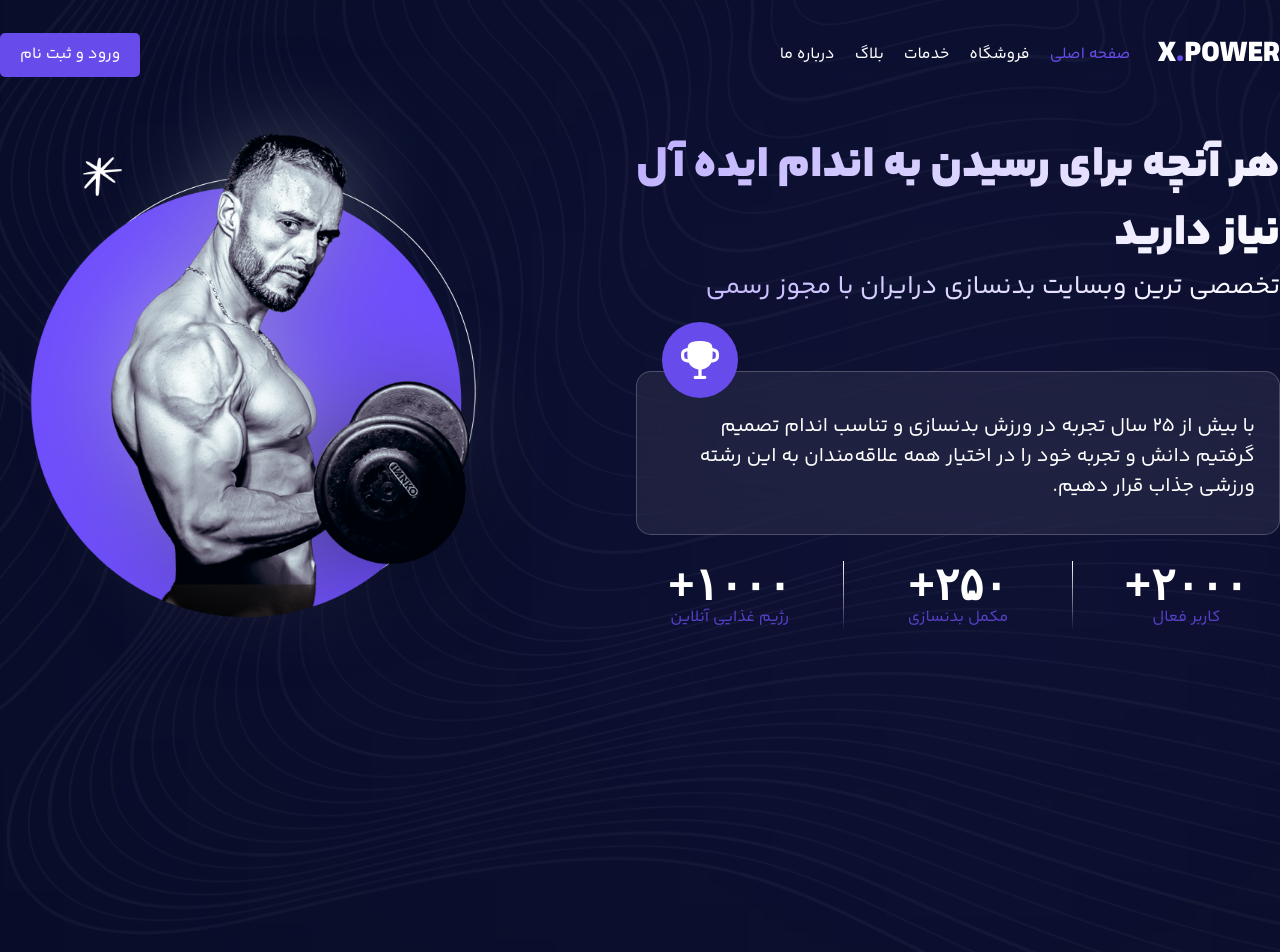
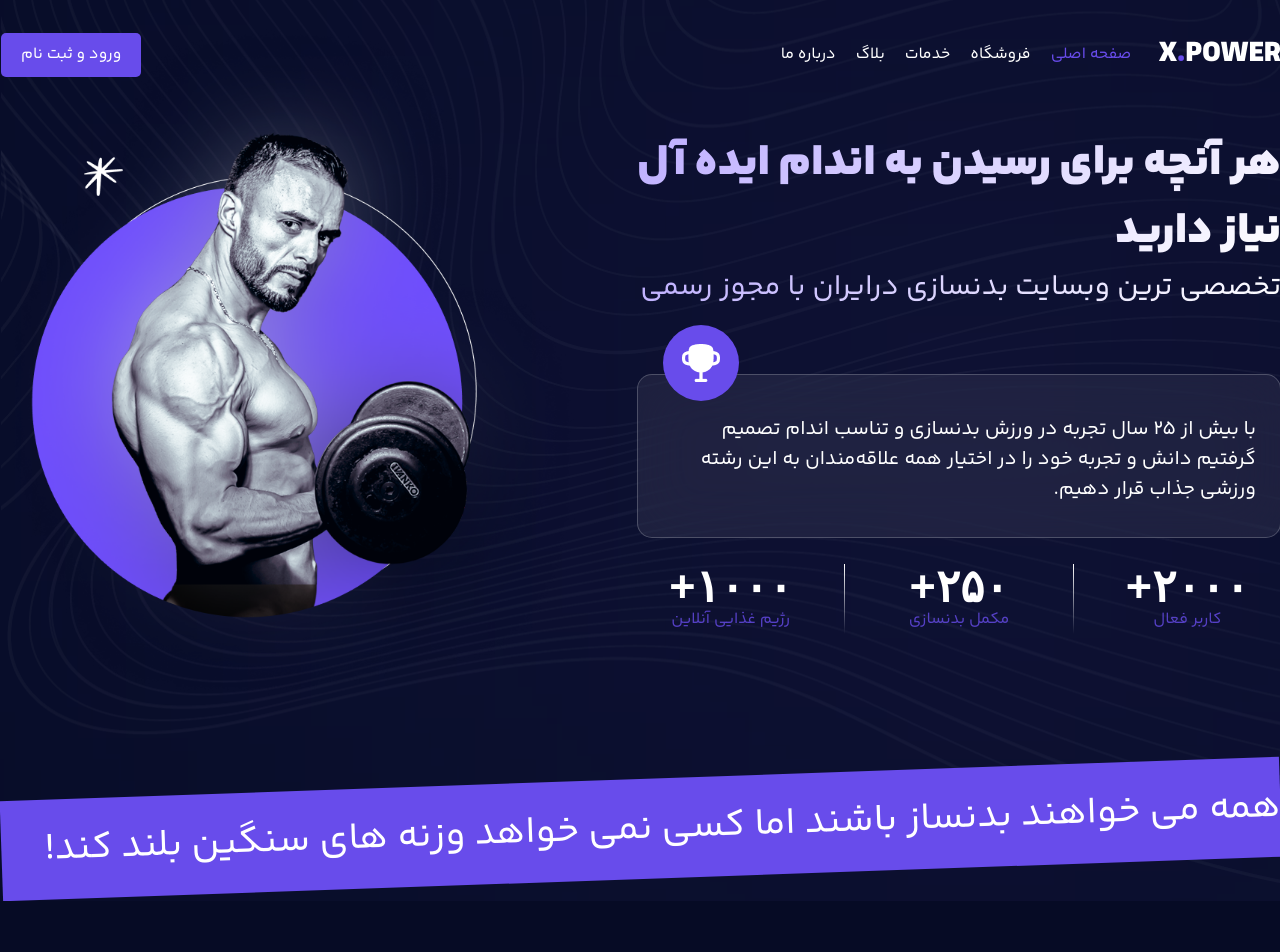
Before and after one commit to AMIRHOSEINASGHARI/project_xpower, a Next.js app: page / in a window 1280 px wide. Shown: the top 952 px of the page. After the commit the page ends 901 px from the top, so only its background shows below. Built offline with nearby package versions, Linux system fonts and the light colour scheme; a web font is replaced by a local one.

Commit message:
Sticker component added to HomePage component

```diff
--- a/app/layout.tsx
+++ b/app/layout.tsx
@@ -17,7 +17,7 @@ export default function RootLayout({
   return (
     <html lang="fa" dir="rtl">
       <body
-        className={`${yekanBakh.className} bg-background text-white pb-[1000px] overflow-hidden`}
+        className={`${yekanBakh.className} bg-background text-white overflow-x-hidden`}
       >
         <Header />
         <main>{children}</main>
--- a/components/pages/HomePage.tsx
+++ b/components/pages/HomePage.tsx
@@ -1,9 +1,11 @@
 import Hero from "../templates/pages/Hero";
+import Sticker from "../templates/pages/Sticker";
 
 const HomePage = () => {
   return (
     <>
       <Hero />
+      <Sticker />
     </>
   );
 };
--- a/components/templates/pages/Hero.tsx
+++ b/components/templates/pages/Hero.tsx
@@ -3,7 +3,7 @@ import Image from "next/image";
 const Hero = () => {
   return (
     <section className="relative">
-      <div className="absolute z-[1] top-0 left-0 right-0 flex justify-center">
+      <div className="absolute z-[1] top-0 xl:-top-50 left-0 right-0 flex justify-center">
         <Image
           src="/assets/linear-shape.png"
           alt="shape"
@@ -18,7 +18,7 @@ const Hero = () => {
             <h1 className="xl:text-[45px] text-[35px] font-extrabold xl:text-justify text-center bg-clip-text text-transparent bg-linear-140 from-[#BDADFF] to-[#FFFFFF]">
               هر آنچه برای رسیدن به اندام ایده آل نیاز دارید
             </h1>
-            <p className="xl:text-[26px] xl:text-justify text-center xl:mb-16 mb-10 max-xl:mt-2 bg-clip-text text-transparent bg-linear-140 from-[#BDADFF] to-[#FFFFFF]">
+            <p className="xl:text-[29px] xl:text-justify text-center xl:mb-16 mb-10 max-xl:mt-2 bg-clip-text text-transparent bg-linear-140 from-[#BDADFF] to-[#FFFFFF]">
               تخصصی ترین وبسایت بدنسازی درایران با مجوز رسمی
             </p>
             <div className="relative bg-[#FFFFFF12] rounded-[15px] border border-[#FFFFFF36] pb-8 pt-10 px-6 backdrop-blur-[28px] mb-5">
--- /dev/null
+++ b/components/templates/pages/Sticker.tsx
@@ -0,0 +1,16 @@
+const Sticker = () => {
+  return (
+    <section className="xl:mt-20 mt-2 relative z-10">
+      <div className="bg-primary w-full h-[70px] xl:h-[100px] flex items-center justify-center xl:-rotate-2">
+        <div className="container-base">
+          <p className="xl:text-[38px] xl:text-justify text-center">
+            همه می خواهند بدنساز باشند اما کسی نمی خواهد وزنه های سنگین بلند
+            کند!
+          </p>
+        </div>
+      </div>
+    </section>
+  );
+};
+
+export default Sticker;
```
